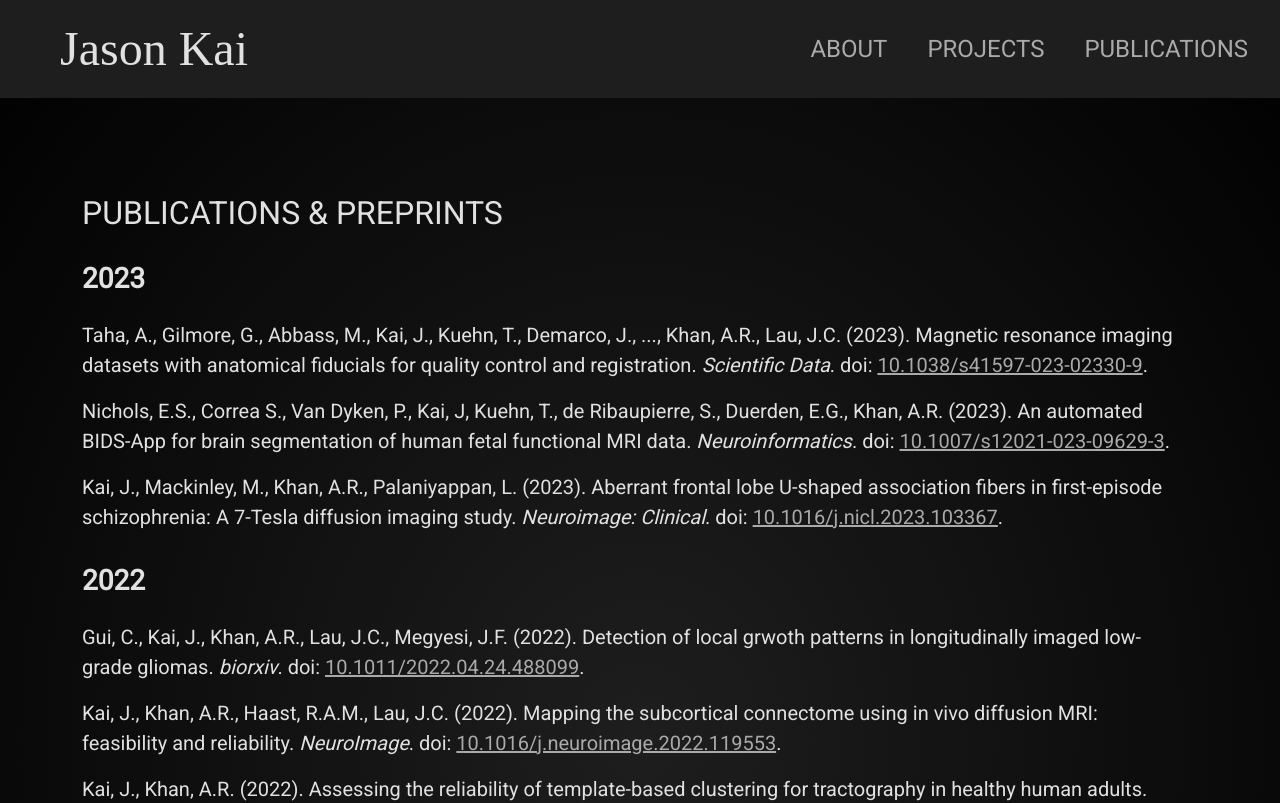
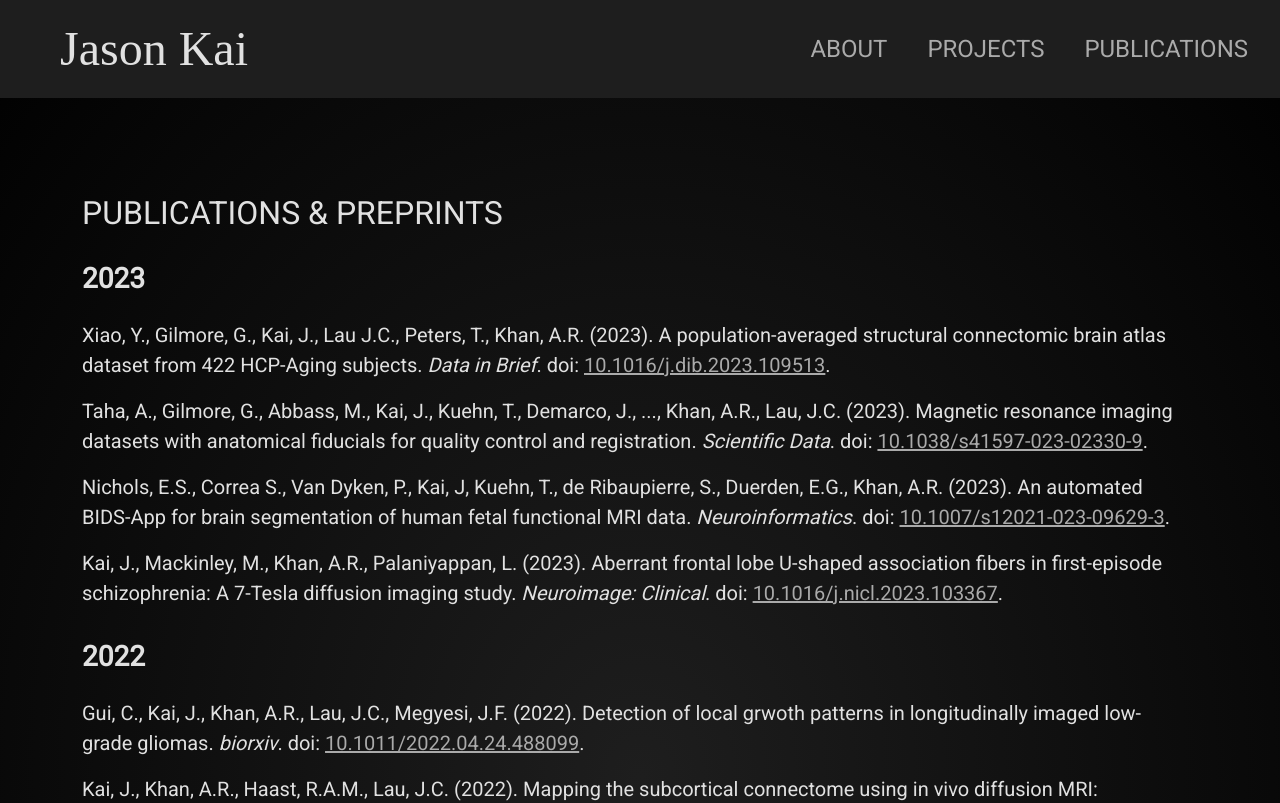
Before and after one commit to kaitj/kaitj.github.io, a Next.js app: page /publications in a window 1280 px wide. Shown: the top 803 px of the page. Built offline with nearby package versions, Linux system fonts and the light colour scheme; a web font is replaced by a local one.

Commit message:
add DiB paper

```diff
--- a/data/publications.ts
+++ b/data/publications.ts
@@ -1,6 +1,21 @@
 import pubProps from "../interfaces/publications";
 
 const pubData: pubProps[] = [
+  {
+    year: 2023,
+    authors: [
+      "Xiao, Y.",
+      "Gilmore, G.",
+      "Kai, J.",
+      "Lau J.C.",
+      "Peters, T.",
+      "Khan, A.R.",
+    ],
+    title:
+      "A population-averaged structural connectomic brain atlas dataset from 422 HCP-Aging subjects",
+    journal: "Data in Brief",
+    doi: "10.1016/j.dib.2023.109513",
+  },
   {
     year: 2023,
     authors: [
```
